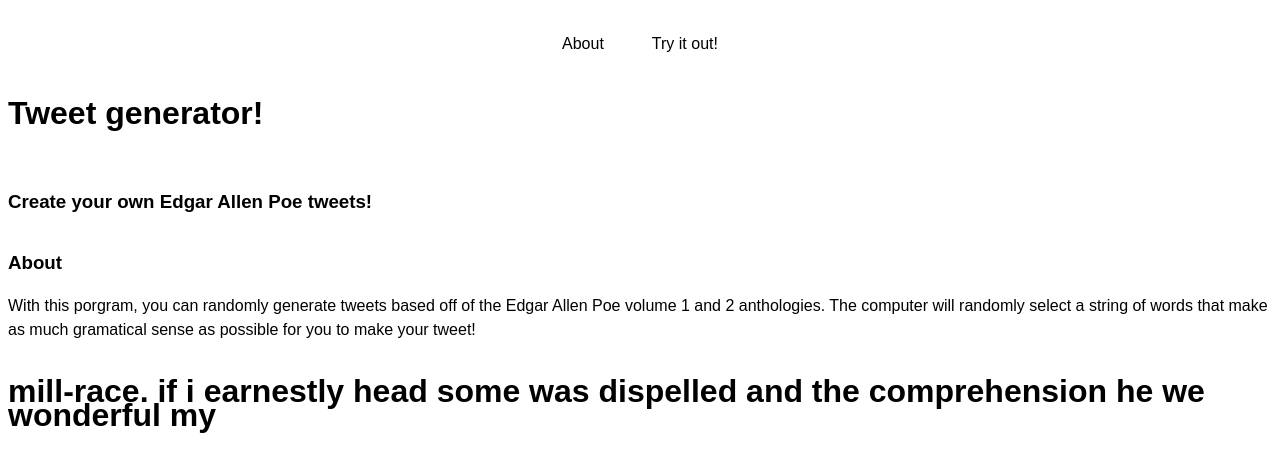
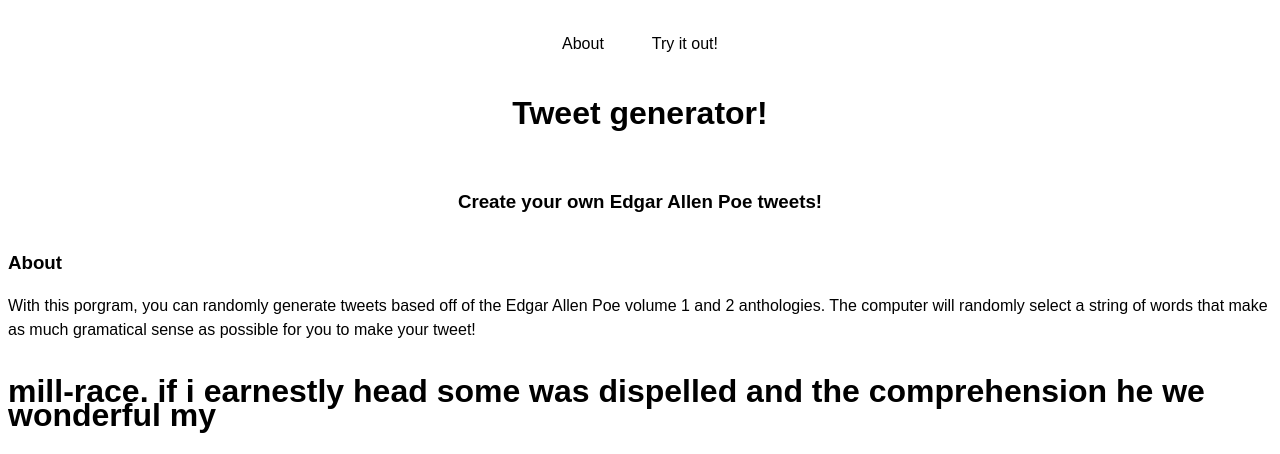
Before and after one commit to aevans1910/tweet-gen-for-heroku, a Flask app: page / in a window 1280 px wide. Shown: the top 454 px of the page. Run offline with Flask 2, Linux system fonts and the light colour scheme; some libraries are stand-ins or nearby versions.

Commit message:
[add] styling

```diff
--- a/static/index.css
+++ b/static/index.css
@@ -27,3 +27,15 @@
             text-decoration: none;
             color: black;
         }
+
+    /* Here is styling for the jumbotron */
+        #jumbotron > .text > h1{
+            display: flex;
+            justify-content: center;
+        }
+
+        #jumbotron > .text > h3{
+            display: flex;
+            justify-content: center;
+            color: black;
+        }
```
